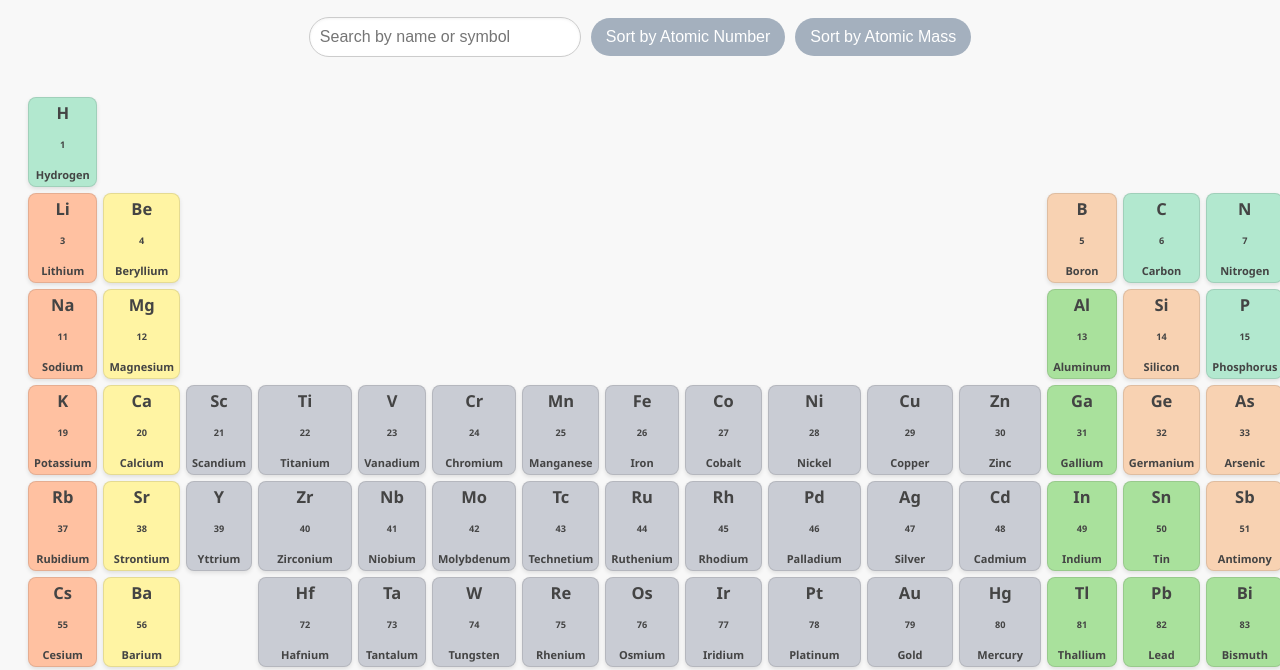
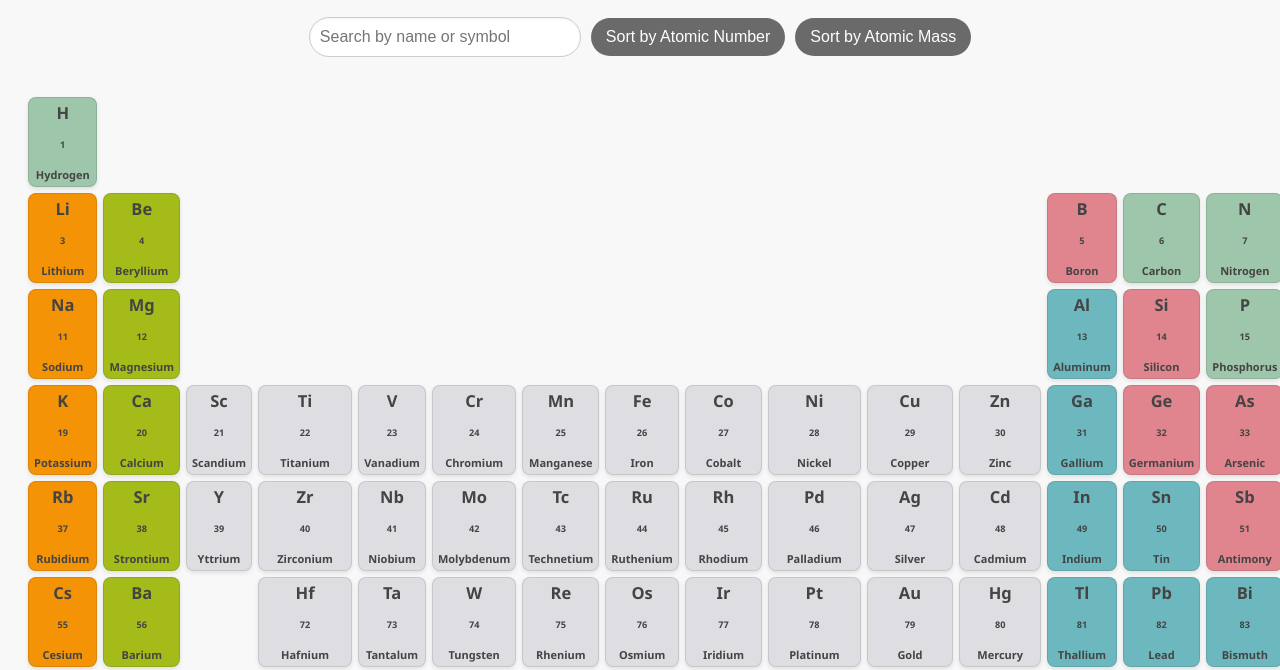
Before and after one commit to mayalh22/periodic-table, a plain HTML site: page index.html in a window 1280 px wide. Shown: the part 114-784 px from the top of the page. Drawn offline with Linux system fonts and the light colour scheme.

Commit message:
changed color scheme again and attempted to fix button and searching issue

```diff
--- a/script.js
+++ b/script.js
@@ -6,14 +6,14 @@ const sortAtomicNumberBtn = document.getElementById('sortAtomicNumber');
 const sortAtomicMassBtn = document.getElementById('sortAtomicMass');
 
 const categoryColors = {
-    alkali_metals: '#ffc1a1',
-    alkaline_earth_metals: '#fff4a3',
-    transition_metals: '#c9ccd4',
-    post_transition_metals: '#a9e19c',
-    metalloids: '#f8d2b2',
-    nonmetals: '#b2e8cf',
-    halogens: '#d1b2e8',
-    noble_gases: '#ffeb8a',
+    alkali_metals: '#f49306',
+    alkaline_earth_metals: '#a5bb1a',
+    transition_metals: '#dedde2',
+    post_transition_metals: '#6db8be',
+    metalloids: '#e0858e',
+    nonmetals: '#9ec6aa',
+    halogens: '#a7bd40',
+    noble_gases: '#c7da91',
     lanthanides: '#b2c8e8',
     actinides: '#e8b2c8',
 };
@@ -29,7 +29,7 @@ function groupToColumn(group) {
 function displayElement(element) {
     const card = document.createElement('div');
     card.className = 'element-card';
-    card.style.backgroundColor = categoryColors[element.category] || '#E0E0E0';
+    card.style.backgroundColor = categoryColors[element.category] || '#FFFFFF';
 
     if (element.category === 'lanthanides' || element.category === 'actinides') {
         document.getElementById('lanthanideActinideBlock').appendChild(card);
@@ -52,6 +52,7 @@ function displayAllElements(elements = elementsData) {
     elements.forEach(displayElement);
 }
 
+// Fixed sorting and search logic
 searchInput.addEventListener('input', () => {
     const query = searchInput.value.toLowerCase();
     const filtered = elementsData.filter(el =>
--- a/styles.css
+++ b/styles.css
@@ -45,7 +45,7 @@ h1 {
     padding: 10px 15px;
     border: none;
     border-radius: 20px;
-    background-color: #a4b0be; /* Muted gray-blue */
+    background-color: #6a6a6a; /* A neutral color that works with the new palette */
     color: white;
     font-size: 1rem;
     cursor: pointer;
@@ -53,7 +53,7 @@ h1 {
 }
 
 .controls button:hover {
-    background-color: #778ca3; /* Darker gray-blue on hover */
+    background-color: #444; /* Darker shade on hover */
     transform: translateY(-2px);
 }
 
```
